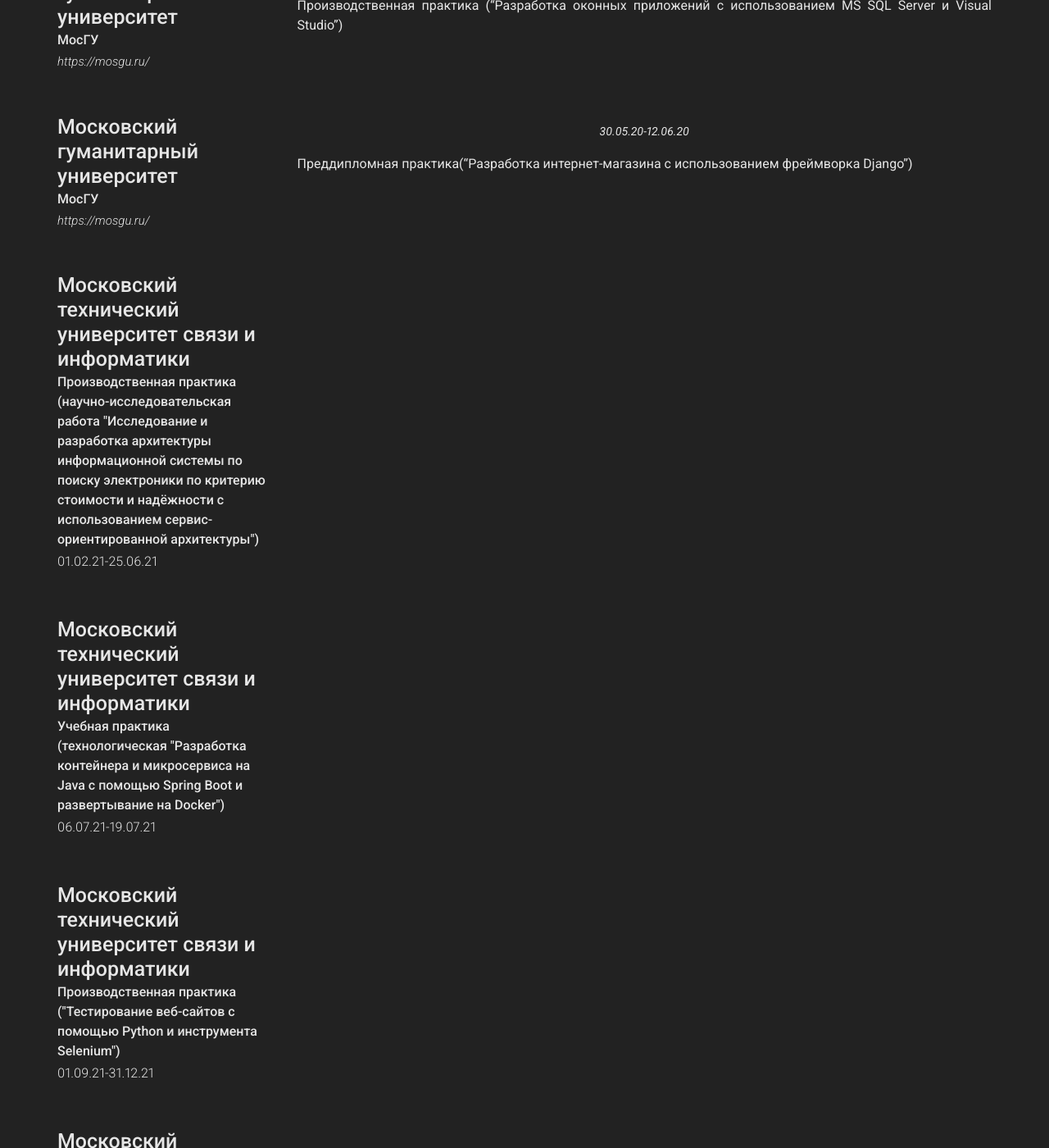
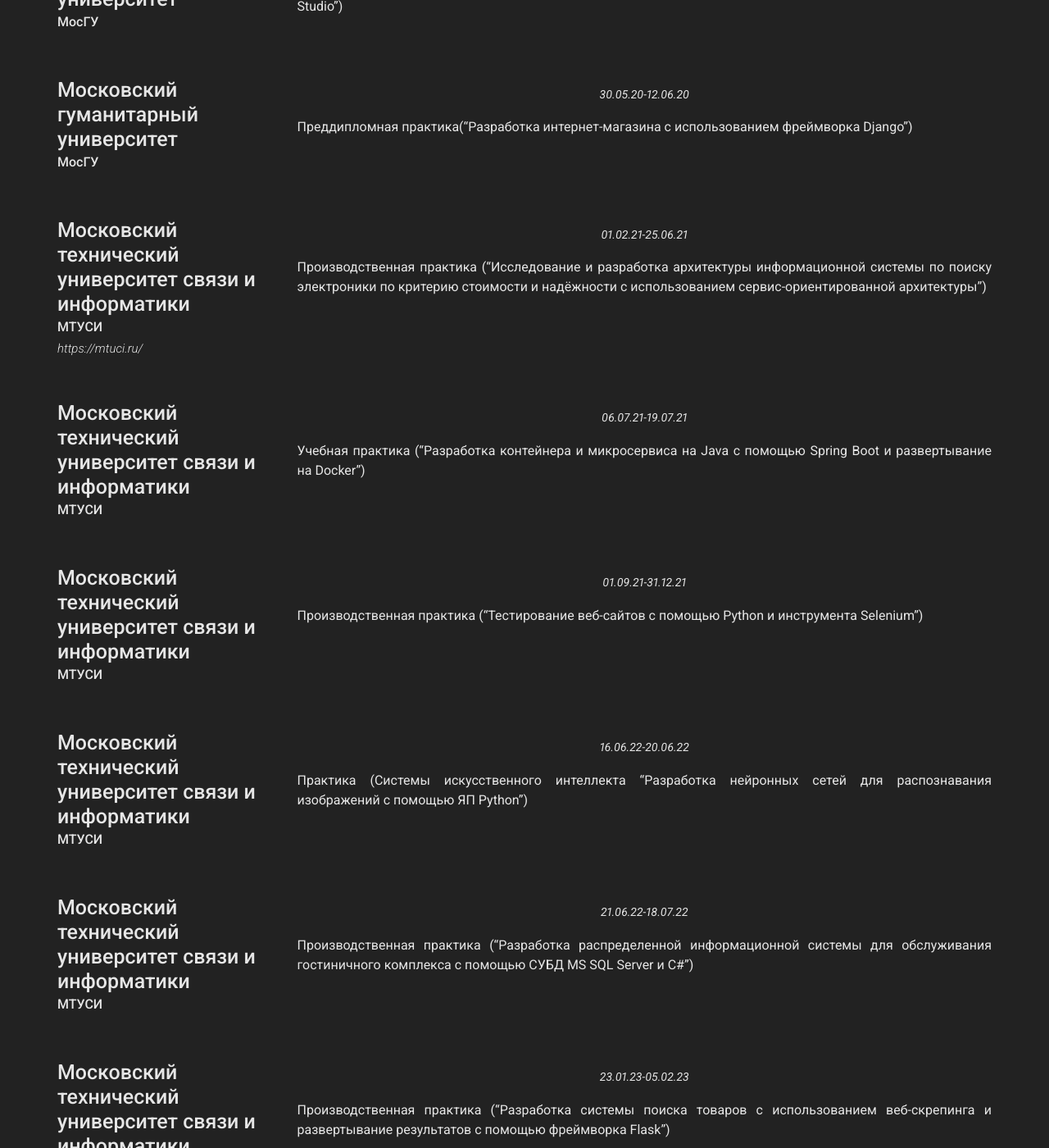
Before and after one commit to vovan13347/mysite, a Jekyll site: the page built from index.md, in a window 1280 px wide and 1400 px high, scrolled down 1265 px. Shown: the whole window at 82% size. Built offline with Jekyll 4.4.1, drawn with Linux system fonts in a browser that asks for light colours; nearby versions of some CDN libraries; some of the changed text lies outside the part shown.

Commit message:
update resume

```diff
--- a/_config.yml
+++ b/_config.yml
@@ -61,7 +61,7 @@ about_content: | # this will include new lines to allow paragraphs
 
 
 content:
-  - title: Projects # Title for the section
+  - title: Проекты # Title for the section
     layout: list # Type of content section (list/text)
     content:
 
@@ -83,7 +83,7 @@ content:
         description: | # this will include new lines to allow paragraphs
           Интернет-магазин электроники с возможностью выбора товаров по различным категориям
 
-  - title: Experience
+  - title: Опыт
     layout: list
     content:
       - layout: left
@@ -97,7 +97,7 @@ content:
       - layout: left
         title: Московский гуманитарный университет
         sub_title: МосГУ
-        link: https://mosgu.ru/
+        link:
         quote: >
           06.07.19-19.07.19
         description: Учебная практика ("Разработка базы данных «Больница» с использованием Microsoft access")
@@ -105,7 +105,7 @@ content:
       - layout: left
         title: Московский гуманитарный университет
         sub_title: МосГУ
-        link: https://mosgu.ru/
+        link:
         quote: >
           01.02.20-25.05.20
         description: Производственная практика ("Разработка оконных приложений с использованием MS SQL Server и Visual Studio")
@@ -113,45 +113,70 @@ content:
       - layout: left
         title: Московский гуманитарный университет
         sub_title: МосГУ
-        link: https://mosgu.ru/
+        link:
         quote: >
           30.05.20-12.06.20
         description: Преддипломная практика("Разработка интернет-магазина с использованием фреймворка Django")
 
 
+      - layout: left
+        title: Московский технический университет связи и информатики
+        sub_title: МТУСИ
+        link: https://mtuci.ru/
+        quote: >
+          01.02.21-25.06.21
+        description: Производственная практика ("Исследование и разработка архитектуры информационной системы по поиску электроники по критерию стоимости и надёжности с использованием сервис-ориентированной архитектуры")
 
 
       - layout: left
         title: Московский технический университет связи и информатики
-        sub_title: Производственная практика (научно-исследовательская работа "Исследование и разработка архитектуры информационной системы по поиску электроники по критерию стоимости и надёжности с использованием сервис-ориентированной архитектуры")
-        caption: 01.02.21-25.06.21
-
-      - layout: left
-        title: Московский технический университет связи и информатики
-        sub_title: Учебная практика (технологическая "Разработка контейнера и микросервиса на Java с помощью Spring Boot и развертывание на Docker")
-        caption: 06.07.21-19.07.21
-
-      - layout: left
-        title: Московский технический университет связи и информатики
-        sub_title: Производственная практика ("Тестирование веб-сайтов с помощью Python и инструмента Selenium")
-        caption: 01.09.21-31.12.21
+        sub_title: МТУСИ
+        link:
+        quote: >
+          06.07.21-19.07.21
+        description:
+          Учебная практика ("Разработка контейнера и микросервиса на Java с помощью Spring Boot и развертывание на Docker")
 
 
       - layout: left
         title: Московский технический университет связи и информатики
-        sub_title: Практика (Системы искусственного интеллекта "Разработка нейронных сетей для распознавания изображений с помощью ЯП Python")
-        caption: 16.06.22-20.06.22
-
-      - layout: left
-        title: Московский технический университет связи и информатики
-        sub_title: Производственная практика ("Разработка распределенной информационной системы для обслуживания гостиничного комплекса с помощью СУБД MS SQL Server и C#")
-        caption: 21.06.22-18.07.22
+        sub_title: МТУСИ
+        link:
+        quote: >
+          01.09.21-31.12.21
+        description:
+          Производственная практика ("Тестирование веб-сайтов с помощью Python и инструмента Selenium")
 
 
       - layout: left
         title: Московский технический университет связи и информатики
-        sub_title: Производственная практика (преддипломная "Разработка системы поиска товаров с использованием веб-скрепинга и развертывание результатов с помощью фреймворка Flask")
-        caption: 23.01.23-05.02.23
+        sub_title: МТУСИ
+        link:
+        quote: >
+          16.06.22-20.06.22
+        description:
+          Практика (Системы искусственного интеллекта "Разработка нейронных сетей для распознавания изображений с помощью ЯП Python")
+
+
+      - layout: left
+        title: Московский технический университет связи и информатики
+        sub_title: МТУСИ
+        link:
+        quote: >
+          21.06.22-18.07.22
+        description:
+          Производственная практика ("Разработка распределенной информационной системы для обслуживания гостиничного комплекса с помощью СУБД MS SQL Server и C#")
+
+
+      - layout: left
+        title: Московский технический университет связи и информатики
+        sub_title: МТУСИ
+        link:
+        quote: >
+          23.01.23-05.02.23
+        description:
+          Производственная практика ("Разработка системы поиска товаров с использованием веб-скрепинга и развертывание результатов с помощью фреймворка Flask")
+
 
 
   - title: Образование
```
